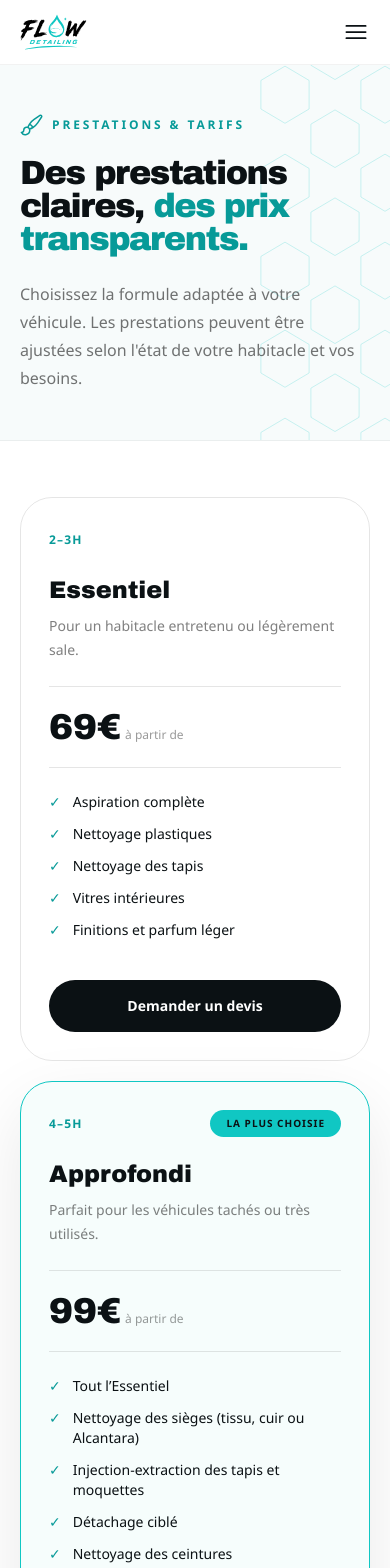
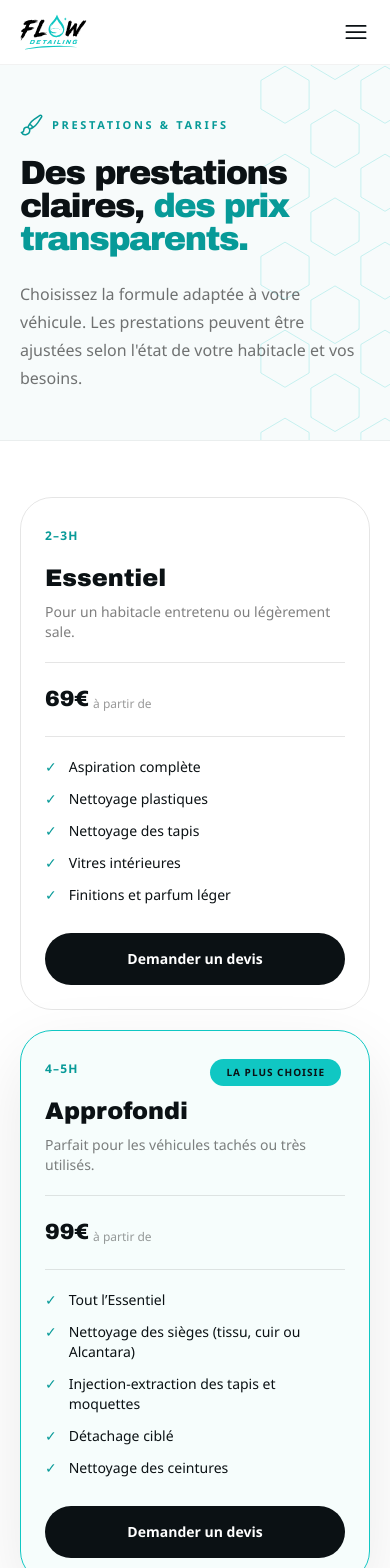
Before and after one commit to ovo-thom/auto-detailing, a Next.js app: page /prestations in a window 390 px wide. Shown: the top 1568 px of the page. Built offline with nearby package versions, Linux system fonts and the light colour scheme.

Commit message:
style(pricing): refine mobile typography and spacing

```diff
--- a/app/globals.css
+++ b/app/globals.css
@@ -23,7 +23,7 @@ body {
 }
 
 .eyebrow {
-  @apply mb-5 inline-flex items-center gap-2 text-xs font-bold uppercase tracking-[.24em] text-aqua-dark;
+  @apply mb-5 inline-flex items-center gap-2 text-[11px] font-bold uppercase tracking-[.24em] text-aqua-dark;
 }
 
 .display {
--- a/app/prestations/page.tsx
+++ b/app/prestations/page.tsx
@@ -25,7 +25,7 @@ export default function Prestations() {
               {pricingPlans.map((plan) => (
                 <article
                   key={plan.name}
-                  className={`relative rounded-[2rem] border p-7 md:p-9 ${
+                  className={`relative rounded-[2rem] border p-6 md:p-8 lg:p-9 ${
                     plan.popular
                       ? "border-aqua bg-mist/40 shadow-soft"
                       : "border-black/10"
@@ -41,17 +41,17 @@ export default function Prestations() {
                     {plan.time}
                   </span>
 
-                  <h2 className="mt-6 font-display text-2xl font-bold lg:text-3xl">
+                  <h2 className="mt-4 font-display text-2xl font-bold md:text-2xl lg:text-3xl">
                     {plan.name}
                   </h2>
 
-                  <p className="mt-2 text-sm leading-6 text-black/50">
+                  <p className="mt-2 text-sm leading-5 text-black/50 md:leading-6">
                     {plan.desc}
                   </p>
 
-                  <div className="my-6 border-y border-black/10 py-5 md:my-7 md:py-6 lg:my-8 lg:py-7">
+                  <div className="my-5 border-y border-black/10 py-5 md:my-7 md:py-6 lg:my-8 lg:py-7">
                     <div className="flex items-end gap-1">
-                      <span className="font-display text-4xl font-bold lg:text-5xl">
+                      <span className="font-display text-[22px] font-bold md:text-4xl lg:text-5xl">
                         {plan.price}€
                       </span>
 
@@ -75,7 +75,7 @@ export default function Prestations() {
 
                   <a
                     href="/contact"
-                    className="mt-10 block w-full rounded-full bg-ink px-6 py-4 text-center text-sm font-bold text-white transition hover:-translate-y-1"
+                    className="mt-7 block w-full rounded-full bg-ink px-6 py-4 text-center text-sm font-bold text-white transition hover:-translate-y-1 md:mt-9 lg:mt-10"
                   >
                     Demander un devis
                   </a>
@@ -83,17 +83,17 @@ export default function Prestations() {
               ))}
             </div>
 
-            <div className="mt-14 rounded-[2rem] border border-black/10 bg-mist/40 px-8 py-10 md:px-12 md:py-12">
-              <div className="grid gap-10 lg:grid-cols-[0.8fr_1.2fr] lg:items-start">
+            <div className="mt-14 rounded-[2rem] border border-black/10 bg-mist/40 px-8 py-8 md:px-12 md:py-12">
+              <div className="grid gap-6 md:gap-10 lg:grid-cols-[0.8fr_1.2fr] lg:items-start">
                 <div>
                   <p className="eyebrow before:hidden">Le soin du détail</p>
 
-                  <h3 className="font-display text-3xl font-bold leading-tight md:text-4xl">
+                  <h3 className="font-display text-2xl font-bold leading-tight md:text-4xl">
                     Bien plus qu&apos;un simple nettoyage.
                   </h3>
                 </div>
                 <div>
-                  <p className="max-w-lg text-base leading-7 text-black/60">
+                  <p className="max-w-lg text-sm leading-6 text-black/60 md:text-base md:leading-7">
                     Chaque prestation est réalisée avec soin, en prenant le
                     temps nécessaire pour traiter votre véhicule jusque dans les
                     détails. J&apos;utilise des produits professionnels adaptés
```
